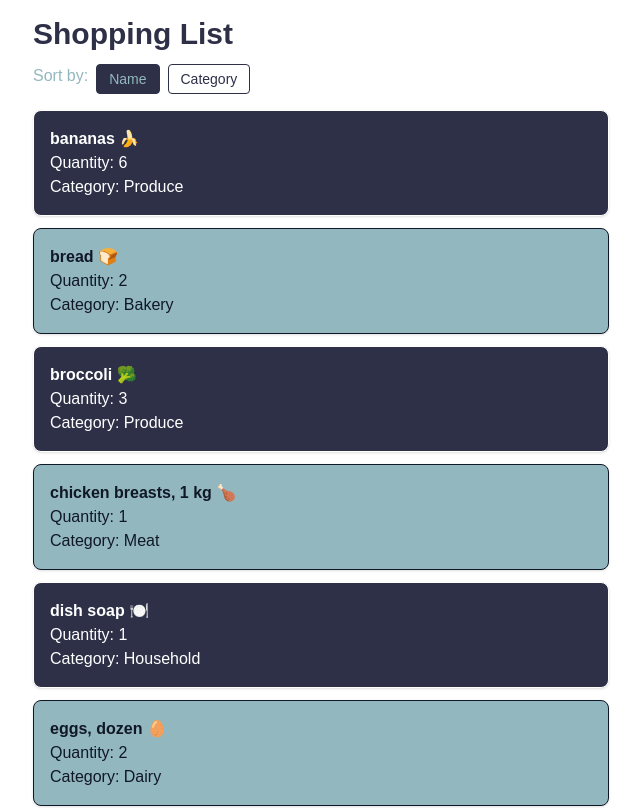
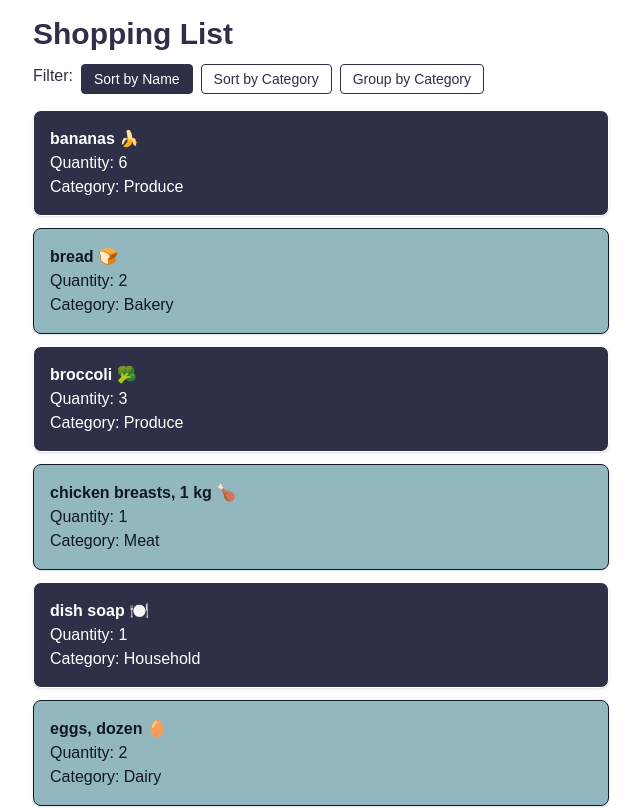
Before and after one commit to isayabs/cprg306-assignments, a Next.js app: page /week-6 in a window 1280 px wide. Shown: the top 808 px of the page, without its empty margins (319-959 px from the left). Built offline with nearby package versions, Linux system fonts and the light colour scheme.

Commit message:
Added optional group by category function

```diff
--- a/app/week-6/item-list.js
+++ b/app/week-6/item-list.js
@@ -5,6 +5,13 @@ import items from "./items.json"
 
 export default function ItemList () {
     const [sortBy, setSortBy] = useState("name");
+
+    const btnBase =
+        "px-3 py-1 rounded border text-sm font-medium transition";
+    const active =
+        "bg-[#2D3047] text-white border-[#2D3047] dark:bg-[#93B7BE] dark:text-[#2D3047] dark:border-[#93B7BE]";
+    const inactive =
+        "bg-white text-[#2D3047] border-[#2D3047] hover:bg-[#2D3047]/5 dark:bg-[#2D3047] dark:text-white dark:border-[#93B7BE] dark:hover:bg-[#93B7BE]/10";
 
     const sorted = [...items].sort((a, b) => {
         if (sortBy === "name") {
@@ -15,48 +22,87 @@ export default function ItemList () {
         return byCategory !== 0 ? byCategory : a.name.localeCompare(b.name);
     });
 
-    const btnBase =
-        "px-3 py-1 rounded border text-sm font-medium transition";
-    const active =
-        "bg-[#2D3047] text-[#93B7BE] border-[#2D3047] dark:bg-[#93B7BE] dark:text-[#2D3047] dark:border-[#93B7BE]";
-    const inactive =
-        "bg-white text-[#2D3047] border-[#2D3047] hover:bg-[#2D3047]/5 dark:bg-[#2D3047] dark:text-[#93B7BE] dark:border-[#93B7BE] dark:hover:bg-[#93B7BE]/10";
+
+    const grouped =
+    sortBy === "group"
+        ? Object.entries(
+                [...items].reduce((acc, item) => {
+                (acc[item.category] ??= []).push(item);
+                return acc;
+                }, {})
+            )
+            .sort(([a], [b]) => a.localeCompare(b))
+            .map(([cat, list]) => [cat, list.sort((a, b) => a.name.localeCompare(b.name))])
+        : [];
+
 
     return (
         <section>
             <div className = "mb-4 flex gap-2">
-                <p className = "text-[#93B7BE]">
-                    Sort by:
+                <p className = "text-[#2D3047] dark:text-[#93B7BE]">
+                    Filter:
                 </p>
 
                 <button
-                    onClick={() => setSortBy("name")}
-                    className={`${btnBase} ${sortBy === "name" ? active : inactive}`}
+                    onClick = {() => setSortBy("name")}
+                    className = {`${btnBase} ${sortBy === "name" ? active : inactive}`}
                 >
-                    Name
+                    Sort by Name
                 </button>
 
                 <button
-                    onClick={() => setSortBy("category")}
-                    className={`${btnBase} ${sortBy === "category" ? active : inactive}`}
+                    onClick = {() => setSortBy("category")}
+                    className = {`${btnBase} ${sortBy === "category" ? active : inactive}`}
                 >
-                    Category
+                    Sort by Category
+                </button>
+
+                <button
+                    onClick = {() => setSortBy("group")}
+                    className = {`${btnBase} ${sortBy === "group" ? active : inactive}`}
+                >
+                    Group by Category
                 </button>
             </div>
 
+            {sortBy !== "group" ? (
                 <ul className="space-y-3">
                     {sorted.map((item) => (
                         <Item
-                        key={item.id}
-                        className="border rounded-lg p-4 shadow-sm max-w-xl mx-auto
+                            key = {item.id}
+                            className ="border rounded-lg p-4 shadow-sm max-w-xl mx-auto
                                     even:bg-[#93B7BE] even:text-gray-900
                                     odd:bg-[#2D3047] odd:text-white"
-                        name={item.name}
-                        quantity={item.quantity}
-                        category={item.category}
+                            name = {item.name}
+                            quantity = {item.quantity}
+                            category = {item.category}
+                        />
+                    ))}
+                </ul>
+            ) : (
+                <div className="space-y-6">
+                    {grouped.map(([category, list]) => (
+                        <section key = {category}>
+                            <h2 className ="mb-2 text-lg font-semibold capitalize text-[#2D3047] dark:text-[#93B7BE]">
+                                {category}
+                            </h2>
+                            <ul className = "space-y-3">
+                                {list.map((item) => (
+                                    <Item
+                                        key = {item.id}
+                                        className ="border rounded-lg p-4 shadow-sm max-w-xl mx-auto
+                                                    even:bg-[#93B7BE] even:text-gray-900
+                                                    odd:bg-[#2D3047] odd:text-white"
+                                        name = {item.name}
+                                        quantity = {item.quantity}
+                                        category = {item.category}
                                     />
                                 ))}
                             </ul>
                         </section>
+                    ))}
+                </div>
+            )}
+        </section>
     );
 }
```
Lines whose indentation alone changed are shown as unchanged.
